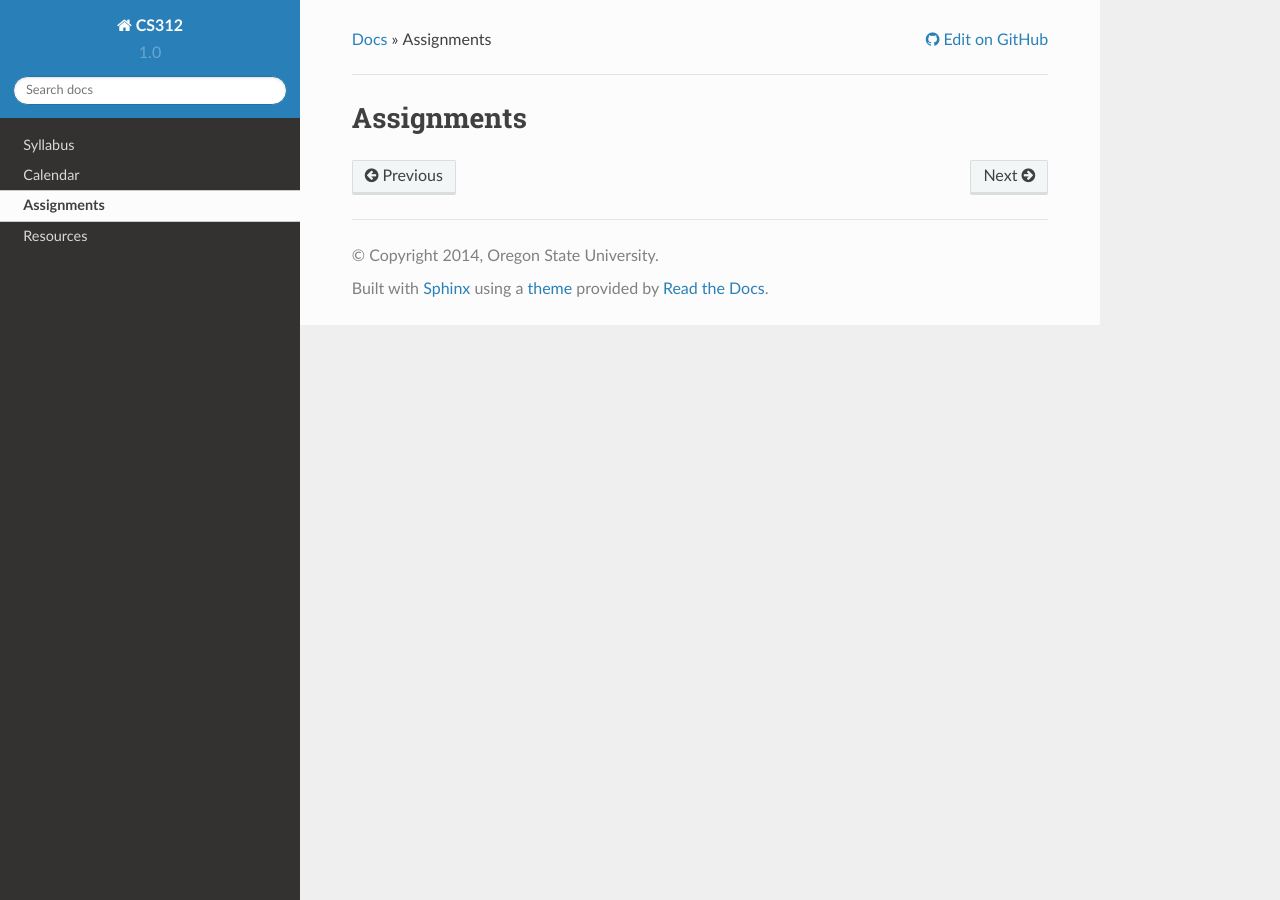
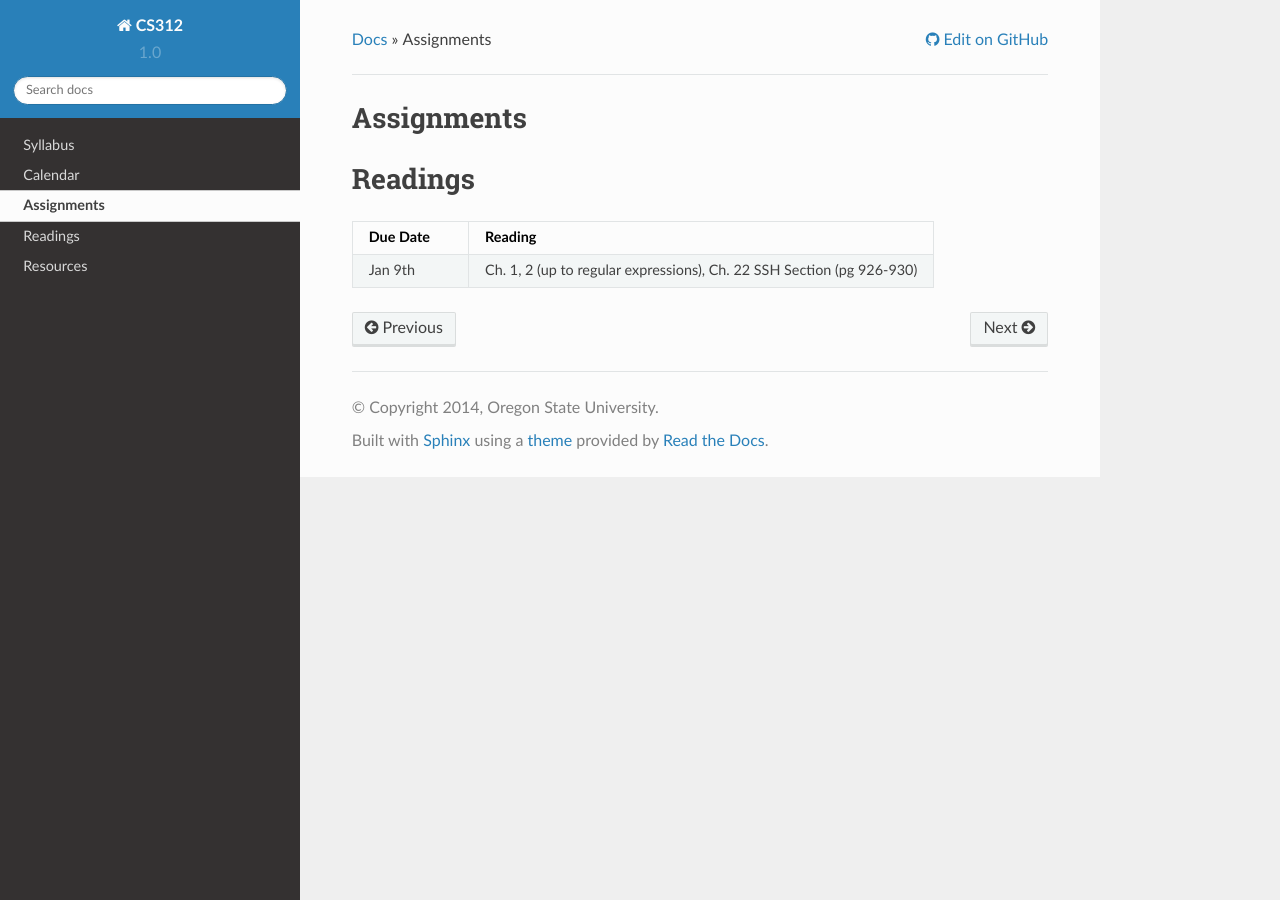
Before and after one commit to osuosl/cs312, a Sphinx documentation site: the page built from source/assignments.rst, in a window 1280 px wide. Built offline with Sphinx 7.4.7 and the Read the Docs theme 2.0.0, drawn with Linux system fonts in a browser that asks for light colours; pages that are not in the unit, such as notebooks, are missing from menus.

Commit message:
add readings, restructure cal table

```diff
--- a/source/_static/calendar.csv
+++ b/source/_static/calendar.csv
@@ -2,7 +2,7 @@ Date,Lecture / Activity,Assignments / Reading
 ,**Week 1**,
 M 1/5,:slides:ref:`00_intro`,
 W 1/7,History & Background,
-F 1/9,History & Background,Chapter 1; Chapter 2 (Up to and including Regular expressions); Chapter 22 SSH Subsection (pg 926-930)
+F 1/9,History & Background,:ref:`readings`
 ,**Week 2**,
 M 1/12,Linux Basics,
 W 1/14,Linux Basics,HW#1 Assigned
--- a/source/assignments.rst
+++ b/source/assignments.rst
@@ -2,3 +2,16 @@
 
 Assignments
 ===========
+
+
+.. _readings:
+
+Readings
+========
+
+.. csv-table::
+   :header: Due Date, Reading
+   :widths: 20,80
+
+   Jan 9th, "Ch. 1, 2 (up to regular expressions),
+   Ch. 22 SSH Section (pg 926-930)"
--- a/source/index.rst
+++ b/source/index.rst
@@ -49,3 +49,4 @@ Class pages:
    calendar
    assignments
    resources
+   readings
```
